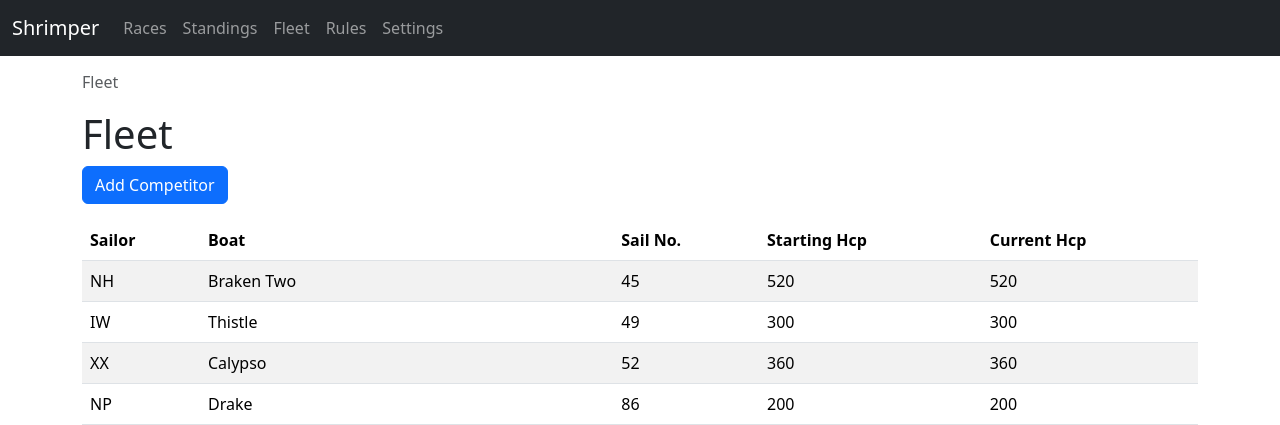
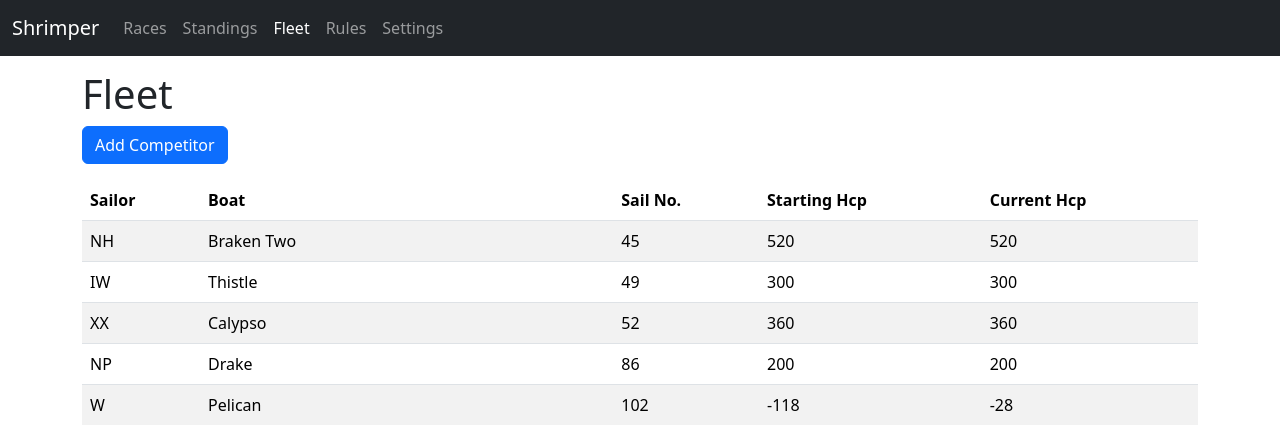
Before and after one commit to mn1del/shrimper, a Flask app: page /fleet in a window 1280 px wide. Shown: the top 425 px of the page. Run offline with Flask 3, Linux system fonts and the light colour scheme.

Commit message:
Highlight active page in navbar and hide redundant breadcrumbs

```diff
--- a/app/templates/base.html
+++ b/app/templates/base.html
@@ -21,18 +21,18 @@
         </button>
         <div class="collapse navbar-collapse" id="navbarNav">
           <ul class="navbar-nav me-auto mb-2 mb-lg-0">
-            <li class="nav-item"><a class="nav-link" href="{{ url_for('main.races') }}">Races</a></li>
-            <li class="nav-item"><a class="nav-link" href="{{ url_for('main.standings') }}">Standings</a></li>
-            <li class="nav-item"><a class="nav-link" href="{{ url_for('main.fleet') }}">Fleet</a></li>
-            <li class="nav-item"><a class="nav-link" href="{{ url_for('main.rules') }}">Rules</a></li>
-            <li class="nav-item"><a class="nav-link" href="{{ url_for('main.settings') }}">Settings</a></li>
+            <li class="nav-item"><a class="nav-link{% if request.path.startswith('/races') or request.path.startswith('/series') %} active{% endif %}" href="{{ url_for('main.races') }}">Races</a></li>
+            <li class="nav-item"><a class="nav-link{% if request.path.startswith('/standings') %} active{% endif %}" href="{{ url_for('main.standings') }}">Standings</a></li>
+            <li class="nav-item"><a class="nav-link{% if request.path.startswith('/fleet') %} active{% endif %}" href="{{ url_for('main.fleet') }}">Fleet</a></li>
+            <li class="nav-item"><a class="nav-link{% if request.path.startswith('/rules') %} active{% endif %}" href="{{ url_for('main.rules') }}">Rules</a></li>
+            <li class="nav-item"><a class="nav-link{% if request.path.startswith('/settings') %} active{% endif %}" href="{{ url_for('main.settings') }}">Settings</a></li>
           </ul>
         </div>
       </div>
     </nav>
 
     <main class="container" style="padding-top: 70px;">
-      {% if breadcrumbs %}
+      {% if breadcrumbs and breadcrumbs|length > 1 %}
       <nav aria-label="breadcrumb">
         <ol class="breadcrumb">
           {% for label, link in breadcrumbs %}
```
